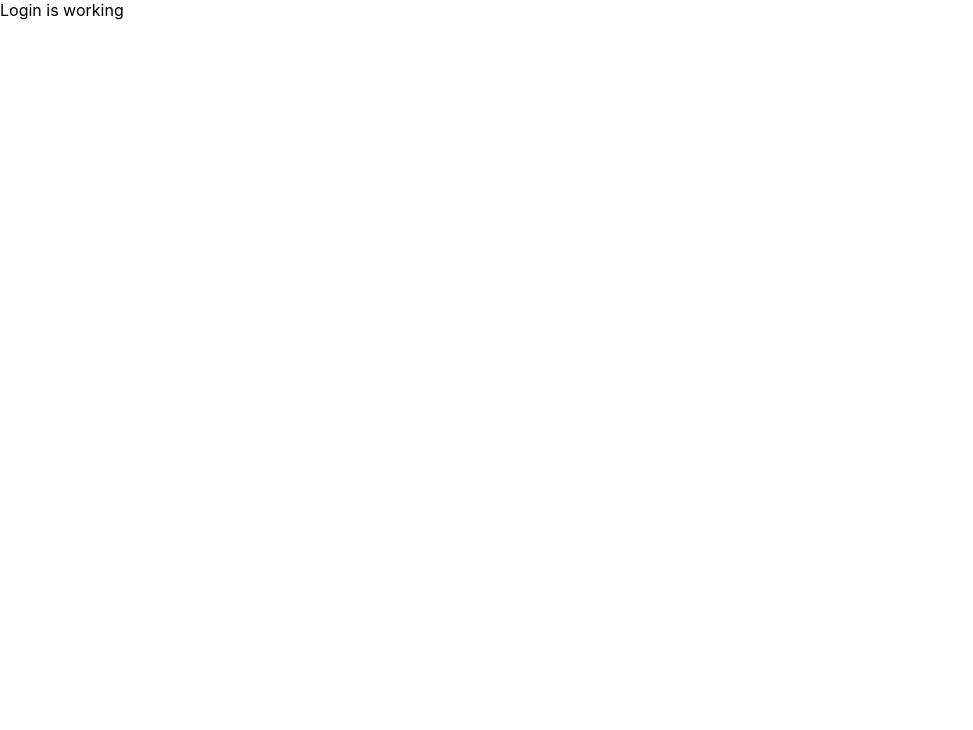
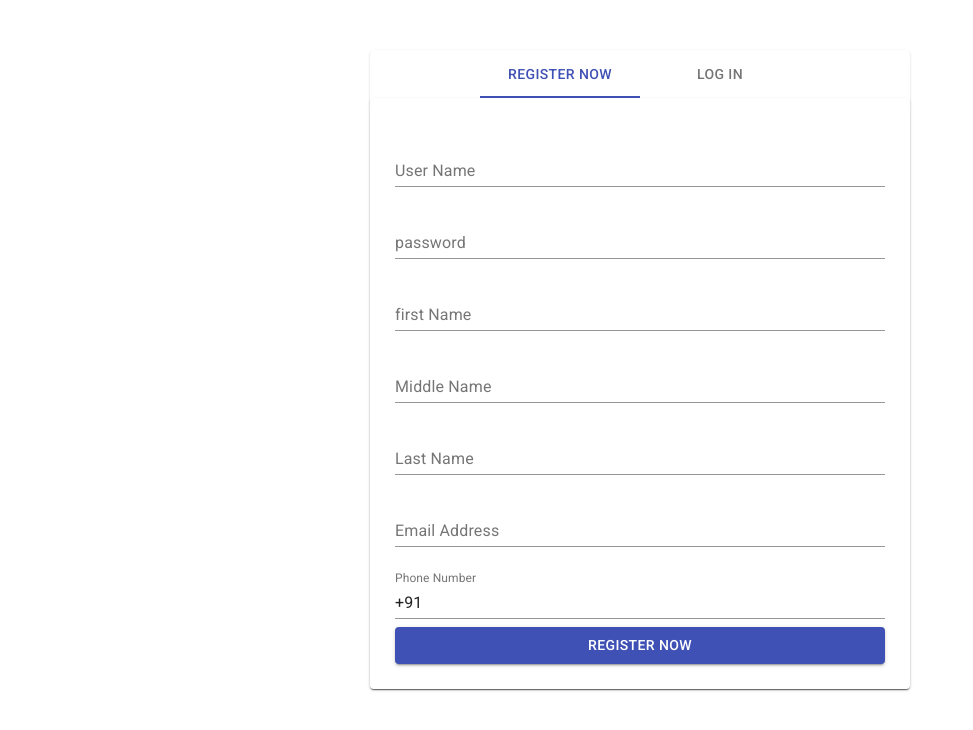
Before and after one commit to bharath4281632/convin_assignment, a React (Create React App) app: page / in a window 1280 px wide. Shown: the top 730 px of the page, without its empty margins (0-973 px from the left). Built offline with nearby package versions, Linux system fonts and the light colour scheme.

Commit message:
Registeration form

```diff
--- a/package.json
+++ b/package.json
@@ -29,6 +29,5 @@
       "last 1 firefox version",
       "last 1 safari version"
     ]
-  },
-  "proxy": "https://app.api.convin.ai/"
+  }
 }
--- a/src/App.js
+++ b/src/App.js
@@ -1,13 +1,42 @@
-import React from "react";
+import React, { useState, useEffect } from "react";
 import "./App.css";
 import SubDomainForm from "./components/subDomineForm";
-import Login from "./components/login";
+import StartUp from "./components/StartUp";
+import config from "./config";
 
 function App() {
+  // const [isNew, setIsNew] = useState(false);
+  const { domain: url } = config.restApi;
+  const [userInfo, setUserInfo] = useState({
+    domain: url,
+    isNew: false
+  });
+
+  const setLocalUserInfo = (isNew, domain = url) => {
+    const mod_userInfo = {
+      domain,
+      isNew
+    };
+    localStorage.setItem("userInfo", JSON.stringify(mod_userInfo));
+    setUserInfo(mod_userInfo);
+  };
+  useEffect(() => {
+    try {
+      let loc_userInfo = JSON.parse(localStorage.getItem("userInfo"));
+      const mod_userInfo = { ...userInfo, ...loc_userInfo };
+      console.log(mod_userInfo);
+      setUserInfo(mod_userInfo);
+    } catch {
+      console.log("No isNew value");
+    }
+    return () => {};
+  }, []);
   return (
     <div>
-      {/* <SubDomainForm></SubDomainForm> */}
-      <Login></Login>
+      <StartUp></StartUp>
+      <div hidden={!userInfo.isNew}>
+        <SubDomainForm setLocalUserInfo={setLocalUserInfo}></SubDomainForm>
+      </div>
     </div>
   );
 }
--- /dev/null
+++ b/src/components/StartUp.jsx
@@ -0,0 +1,53 @@
+import React, { Component } from "react";
+
+import Paper from "@material-ui/core/Paper";
+import Tab from "@material-ui/core/Tab";
+import Tabs from "@material-ui/core/Tabs";
+import { withStyles } from "@material-ui/core/styles";
+import Login from "./login";
+import Register from "./register";
+
+//material-ui custom Style
+
+const styles = theme => ({
+  root: {
+    position: "absolute",
+    left: "50%",
+    top: "50px",
+    transform: "translateX(-50%)",
+    width: 540
+  }
+});
+class StartUp extends Component {
+  state = {
+    tabValue: 0
+  };
+  handleTabChange = (valu, newValue) => {
+    console.log(valu);
+    console.log(newValue);
+  };
+  render() {
+    const { classes } = this.props;
+    const { tabValue } = this.state;
+    return (
+      <div className={classes.root}>
+        <Paper>
+          <Tabs
+            value={tabValue}
+            indicatorColor="primary"
+            textColor="primary"
+            onChange={this.handleTabChange}
+            centered
+          >
+            <Tab label="Register Now" />
+            <Tab label="Log In"></Tab>
+          </Tabs>
+          {tabValue === 1 ? <Login></Login> : null}
+          {tabValue === 0 ? <Register></Register> : null}
+        </Paper>
+      </div>
+    );
+  }
+}
+
+export default withStyles(styles)(StartUp);
--- a/src/components/login.jsx
+++ b/src/components/login.jsx
@@ -1,9 +1,66 @@
 import React, { Component } from "react";
 
+import { withStyles } from "@material-ui/core/styles";
+import Paper from "@material-ui/core/Paper";
+import TextField from "@material-ui/core/TextField";
+import { FormControl, FormLabel, FormGroup } from "@material-ui/core";
+//Material-ui custom design
+const style = theme => ({
+  root: {},
+  paper: {
+    padding: 25
+  }
+});
+
 export class Login extends Component {
+  state = {
+    userLogin: {
+      username: "",
+      password: ""
+    }
+  };
+  handleChange = e => {
+    const { value, name } = e.currentTarget;
+    let userLogin = { ...this.state.userLogin };
+    userLogin[name] = value;
+    console.log(userLogin);
+    this.setState({ userLogin });
+  };
   render() {
-    return <div>Login is working</div>;
+    const { classes } = this.props;
+    const { userLogin } = this.state;
+    return (
+      <div className={classes.root}>
+        <Paper>
+          <form>
+            <FormControl>
+              <FormLabel>Register Here</FormLabel>
+              <FormGroup>
+                <TextField
+                  label="Enter Your Sub-Domine"
+                  value={userLogin.username}
+                  onChange={this.handleChange}
+                  margin="normal"
+                  fullWidth
+                  name="username"
+                ></TextField>
+              </FormGroup>
+              <FormGroup>
+                <TextField
+                  label="Enter Your Sub-Domine"
+                  value={userLogin.password}
+                  onChange={this.handleChange}
+                  margin="normal"
+                  fullWidth
+                  name="password"
+                ></TextField>
+              </FormGroup>
+            </FormControl>
+          </form>
+        </Paper>
+      </div>
+    );
   }
 }
 
-export default Login;
+export default withStyles(style)(Login);
--- /dev/null
+++ b/src/components/register.jsx
@@ -0,0 +1,91 @@
+import React, { Component } from "react";
+import { withStyles } from "@material-ui/core/styles";
+import Paper from "@material-ui/core/Paper";
+import TextField from "@material-ui/core/TextField";
+import Button from "@material-ui/core/Button";
+import { FormControl, FormLabel, FormGroup } from "@material-ui/core";
+//Material-ui custom design
+const style = theme => ({
+  root: {},
+  paper: {
+    padding: 25
+  }
+});
+export class Register extends Component {
+  state = {
+    userRegister: {
+      password: "",
+      last_login: "",
+      username: "",
+      date_joined: "",
+      first_name: "",
+      middle_name: "",
+      last_name: "",
+      email: "",
+      primary_phone: "+91 ",
+      team: 0,
+      groups: [],
+      user_permissions: []
+    }
+  };
+  handleChange = e => {
+    const { value, name } = e.currentTarget;
+    let userRegister = { ...this.state.userRegister };
+    userRegister[name] = value;
+    // console.log(userRegister);
+    this.setState({ userRegister });
+  };
+  registerForm = [
+    { label: "User Name", name: "username", type: "text" },
+    { label: "password", name: "password", type: "password" },
+    { label: "first Name", name: "first_name", type: "text" },
+    { label: "Middle Name", name: "middle_name", type: "text" },
+    { label: "Last Name", name: "last_name", type: "text" },
+    { label: "Email Address", name: "email", type: "email" },
+    { label: "Phone Number", name: "primary_phone", type: "text" }
+  ];
+  handleSubmit = e => {
+    e.preventDefault();
+    const { userRegister } = this.state;
+    let today = new Date().toUTCString();
+    userRegister.date_joined = today;
+    userRegister.last_login = today;
+    console.log(today);
+    console.log(userRegister);
+    console.log(typeof today);
+  };
+  render() {
+    const { classes } = this.props;
+    const { userRegister } = this.state;
+    return (
+      <div className={classes.root}>
+        <Paper className={classes.paper}>
+          <form onSubmit={this.handleSubmit}>
+            <FormControl fullWidth>
+              {this.registerForm.map(field => (
+                <FormGroup key={field.name} style={{ width: "100%" }}>
+                  <TextField
+                    label={field.label}
+                    value={userRegister[field.name]}
+                    onChange={this.handleChange}
+                    type={field.type}
+                    margin="normal"
+                    fullWidth
+                    name={field.name}
+                  ></TextField>
+                </FormGroup>
+              ))}
+              <FormGroup>
+                <Button variant={"contained"} color="primary" type="submit">
+                  Register Now
+                </Button>
+              </FormGroup>
+            </FormControl>
+          </form>
+        </Paper>
+      </div>
+    );
+  }
+}
+
+export default withStyles(style)(Register);
--- a/src/components/subDomineForm.jsx
+++ b/src/components/subDomineForm.jsx
@@ -1,22 +1,24 @@
 import React, { Component } from "react";
 import httpClients from "../services/httpClients";
+import config from "../config";
+//material design Ui components
 import Paper from "@material-ui/core/Paper";
+import FormLabel from "@material-ui/core/FormLabel";
+import FormGroup from "@material-ui/core/FormGroup";
+import TextField from "@material-ui/core/TextField";
+import Button from "@material-ui/core/Button";
+import FormHelperText from "@material-ui/core/FormHelperText";
+
 import { withStyles } from "@material-ui/core/styles";
-import {
-  FormLabel,
-  FormGroup,
-  TextField,
-  Button,
-  FormHelperText
-} from "@material-ui/core";
+
+//Material-ui custom design
 const style = theme => ({
   root: {
     position: "absolute",
     width: 620,
     top: "50%",
     left: "50%",
-    transform: "translate(-50%,-50%)",
-    justifyContent: "center"
+    transform: "translate(-50%,-50%)"
   },
   paper: {
     padding: 25
@@ -37,44 +39,63 @@ const style = theme => ({
     color: "black"
   }
 });
+
 class SubDomainForm extends Component {
   state = {
-    subDomain: ""
+    subDomain: "",
+    error: ""
   };
-
+  validation(data) {
+    if (data.trim() === "") {
+      this.setState({ error: "The Sub-Domain should not be empty" });
+      return false;
+    }
+    return true;
+  }
   handleChange = e => {
-    const { name, value } = e.currentTarget;
-    this.setState({ [name]: value });
+    const { value } = e.currentTarget;
+    this.setState({ subDomain: value });
   };
   handleSubmit = async e => {
-    e.preventDefault();
-    // console.log(this.state.subDomain);
     try {
-      const response = await httpClients.postHttp("/domains/", {
-        name: this.state.subDomain
-      });
-      console.log("The response try");
-      console.log(response);
-    } catch (ex) {
-      console.log("error is executied");
-      if (ex.data && ex.status(504)) {
-        console.error("The request not reponding");
+      e.preventDefault();
+      const { subDomain } = this.state;
+      this.setState({ error: "" });
+      if (!this.validation(subDomain)) return;
+      const { data: availRes } = await httpClients.getHttp(
+        `/domains/availability?name=${subDomain}`
+      );
+      if (availRes.available) {
+        let domain = httpClients.customDomain(subDomain);
+        const { data: domainRes } = await httpClients.postHttp("/domains/", {
+          name: subDomain
+        });
+        if (domainRes.status) {
+          this.props.setLocalUserInfo(false, domain);
+          return;
+        }
       }
+      if (availRes.status === "error") {
+        this.setState({ error: availRes.message });
+        return;
+      }
+    } catch (err) {
+      console.log(err.message);
     }
   };
   render() {
     const { classes } = this.props;
-    const { subDomain } = this.state;
+    const { subDomain, error } = this.state;
     return (
       <div className={classes.root}>
         <Paper className={classes.paper}>
           <form onSubmit={this.handleSubmit}>
-            <FormLabel classes={{ root: classes.formLabel }}>
+            <FormLabel className={classes.formLabel}>
               Create A Custom Sub-Domine
             </FormLabel>
             <FormGroup className={classes.textField}>
               <TextField
-                id="standard-name"
+                error={error ? true : false}
                 label="Enter Your Sub-Domine"
                 value={subDomain}
                 onChange={this.handleChange}
@@ -82,8 +103,8 @@ class SubDomainForm extends Component {
                 fullWidth
                 name="subDomain"
               />
-              <FormHelperText>
-                You can access the subDomain as a Independent Url
+              <FormHelperText error={error ? true : false}>
+                {error}
               </FormHelperText>
             </FormGroup>
             <Button
--- /dev/null
+++ b/src/config.js
@@ -0,0 +1,14 @@
+const config = {
+  restApi: {
+    domain: "https://app.api.convin.ai",
+    defaultConfig: {
+      headers: {
+        "Content-Type": "application/json",
+        "X-CSRFToken":
+          "eyJ0eXAiOiJKV1QiLCJhbGciOiJIUzI1NiJ9.eyJ1c2VyX2lkIjoxLCJ1c2VybmFtZSI6ImFkbWluIiwiZXhwIjoxNTY3NDMzNTcxLCJlbWFpbCI6ImFkbWluQGNvbnZpbi5haSJ9.89f8tqaVy16JRbCOqoWIHFwQ1m5dQnVe8fEqLrtziTU"
+      }
+    }
+  }
+};
+
+export default config;
```
Also changed, not shown: src/services/httpClients.js (+12 -8 lines).
